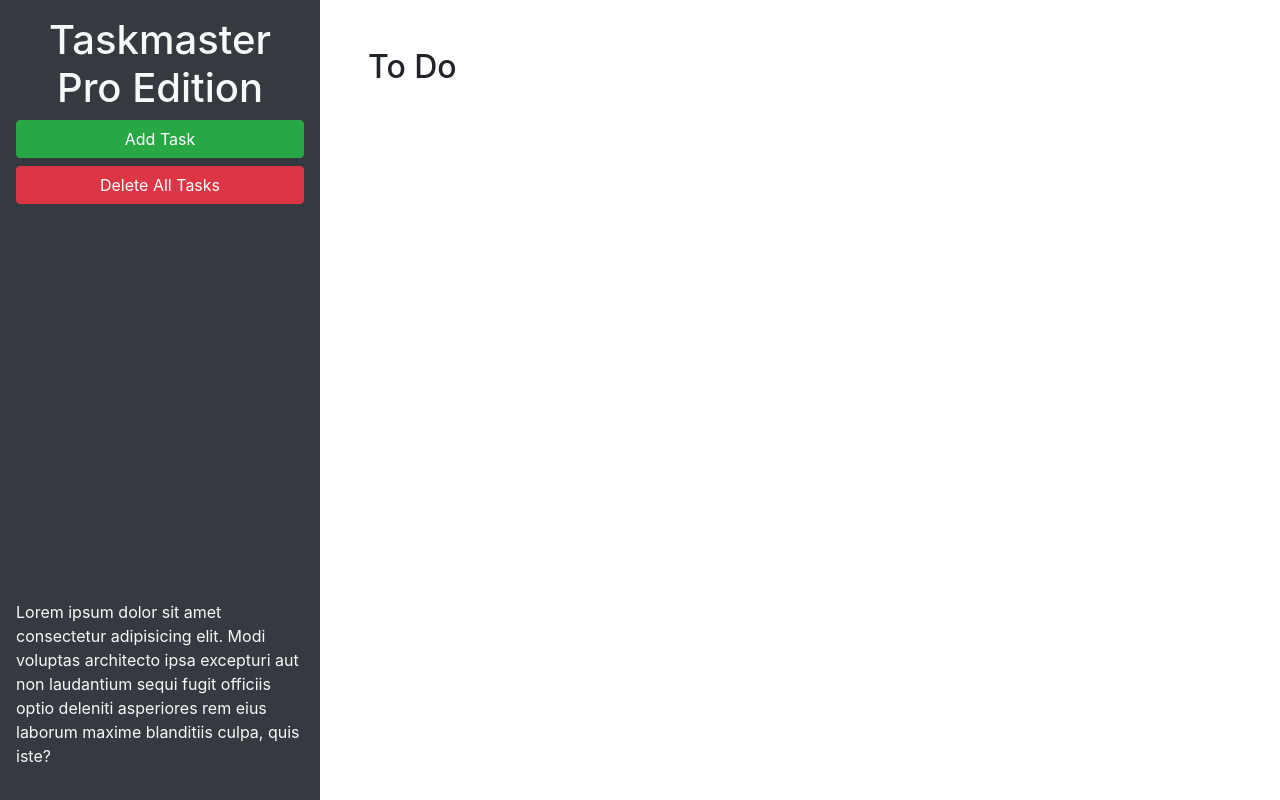
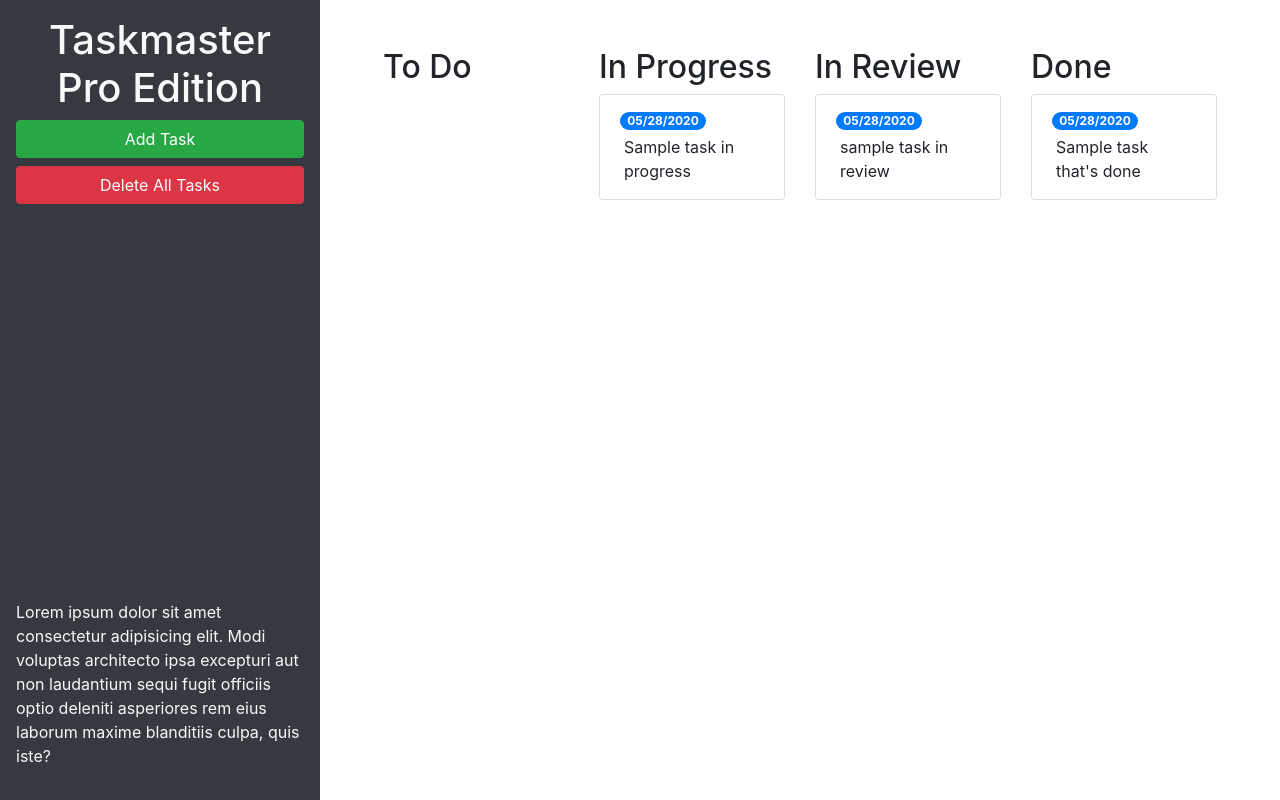
Before and after one commit to BradsW90/Taskmaster-Pro, a plain HTML site: page index.html in a window 1280 px wide. Drawn offline with nearby package versions, Linux system fonts and the light colour scheme.

Commit message:
stopping for the night

```diff
--- a/assets/js/script.js
+++ b/assets/js/script.js
@@ -78,9 +78,7 @@ $(".list-group").on("click", "span", function () {
 
 $(".list-group").on("blur", "input[type='text']", function () {
   var date = $(this).val().trim();
-
   var status = $(this).closest(".list-group").attr("id").replace("list-", "");
-
   var index = $(this).closest(".list-group-item").index();
 
   tasks[status][index].date = date;
--- a/index.html
+++ b/index.html
@@ -1,44 +1,105 @@
 <!DOCTYPE html>
 <html lang="en">
-
   <head>
-  <meta charset="UTF-8">
-  <meta name="viewport" content="width=device-width, initial-scale=1.0">
-  <meta http-equiv="X-UA-Compatible" content="ie=edge">
-  <link rel="stylesheet" href="https://cdnjs.cloudflare.com/ajax/libs/twitter-bootstrap/4.3.1/css/bootstrap.min.css">
+    <meta charset="UTF-8" />
+    <meta name="viewport" content="width=device-width, initial-scale=1.0" />
+    <meta http-equiv="X-UA-Compatible" content="ie=edge" />
+    <link
+      rel="stylesheet"
+      href="https://cdnjs.cloudflare.com/ajax/libs/twitter-bootstrap/4.3.1/css/bootstrap.min.css"
+    />
     <link rel="stylesheet" href="./assets/css/style.css" />
     <title>Taskmaster Pro</title>
   </head>
 
   <body>
-
     <div class="row min-vh-100 no-gutters">
-    <header class="col-12 col-lg-3 bg-dark text-light d-flex flex-column p-4 p-lg-3">
+      <header
+        class="col-12 col-lg-3 bg-dark text-light d-flex flex-column p-4 p-lg-3"
+      >
         <h1 class="text-center">Taskmaster Pro Edition</h1>
-      <button id="create-task" class="btn btn-block btn-success" data-toggle="modal" data-target="#task-form-modal">Add
-        Task</button>
-      <button id="remove-tasks" class="btn btn-block btn-danger">Delete All Tasks</button>
-      <p class="mt-auto">Lorem ipsum dolor sit amet consectetur adipisicing elit. Modi voluptas architecto ipsa
-        excepturi aut non
-        laudantium sequi fugit officiis optio deleniti asperiores rem eius laborum maxime blanditiis culpa, quis iste?
+        <button
+          id="create-task"
+          class="btn btn-block btn-success"
+          data-toggle="modal"
+          data-target="#task-form-modal"
+        >
+          Add Task
+        </button>
+        <button id="remove-tasks" class="btn btn-block btn-danger">
+          Delete All Tasks
+        </button>
+        <p class="mt-auto">
+          Lorem ipsum dolor sit amet consectetur adipisicing elit. Modi voluptas
+          architecto ipsa excepturi aut non laudantium sequi fugit officiis
+          optio deleniti asperiores rem eius laborum maxime blanditiis culpa,
+          quis iste?
         </p>
       </header>
       <main class="col-12 col-lg-9">
-      <div class="m-5">
+        <!--todo start-->
+        <div class="m-5 row justify-content-around">
+          <div class="col">
             <h2>To Do</h2>
-        <ul id="list-toDo" class="list-group"> </ul>
+            <ul id="list-toDo" class="list-group"></ul>
+          </div>
+          <!--todo end-->
+          <!--in progress start-->
+          <div class="col">
+            <h2>In Progress</h2>
+            <ul id="list-inProgress" class="list-group">
+              <li class="list-group-item">
+                <span class="badge badge-primary badge-pill">05/28/2020</span>
+                <p class="m-1">Sample task in progress</p>
+              </li>
+            </ul>
+          </div>
+          <!--in progress end-->
+          <!--in review start-->
+          <div class="col">
+            <h2>In Review</h2>
+            <ul id="list-inReview" class="list-group">
+              <li class="list-group-item">
+                <span class="badge badge-primary badge-pill">05/28/2020</span>
+                <p class="m-1">sample task in review</p>
+              </li>
+            </ul>
+          </div>
+          <!--in review end-->
+          <!--done start-->
+          <div class="col">
+            <h2>Done</h2>
+            <ul id="list-done" class="list-group">
+              <li class="list-group-item">
+                <span class="badge badge-primary badge-pill">05/28/2020</span>
+                <p class="m-1">Sample task that's done</p>
+              </li>
+            </ul>
+          </div>
+          <!--done end-->
         </div>
       </main>
     </div>
 
     <!-- Modal -->
-  <div class="modal fade" id="task-form-modal" tabindex="-1" role="dialog" aria-labelledby="task-form-modal"
-    aria-hidden="true">
+    <div
+      class="modal fade"
+      id="task-form-modal"
+      tabindex="-1"
+      role="dialog"
+      aria-labelledby="task-form-modal"
+      aria-hidden="true"
+    >
       <div class="modal-dialog modal-dialog-centered" role="document">
         <div class="modal-content">
           <div class="modal-header">
             <h5 class="modal-title" id="task-form-modal">Add New Task</h5>
-          <button type="button" class="close" data-dismiss="modal" aria-label="Close">
+            <button
+              type="button"
+              class="close"
+              data-dismiss="modal"
+              aria-label="Close"
+            >
               <span aria-hidden="true">&times;</span>
             </button>
           </div>
@@ -50,12 +111,23 @@
               </div>
               <div class="form-group">
                 <label for="modalDueDate">Due date</label>
-              <input type="text" id="modalDueDate" placeholder="mm/dd/yyyy" autocomplete="off" />
+                <input
+                  type="text"
+                  id="modalDueDate"
+                  placeholder="mm/dd/yyyy"
+                  autocomplete="off"
+                />
               </div>
             </form>
           </div>
           <div class="modal-footer">
-          <button type="button" class="btn btn-secondary" data-dismiss="modal">Close</button>
+            <button
+              type="button"
+              class="btn btn-secondary"
+              data-dismiss="modal"
+            >
+              Close
+            </button>
             <button type="button" class="btn btn-primary">Save Task</button>
           </div>
         </div>
@@ -67,5 +139,4 @@
     <script src="https://cdnjs.cloudflare.com/ajax/libs/twitter-bootstrap/4.3.1/js/bootstrap.min.js"></script>
     <script src="./assets/js/script.js"></script>
   </body>
-
 </html>
```
Also changed, not shown: 1 other file. Lines whose indentation alone changed are shown as unchanged.
